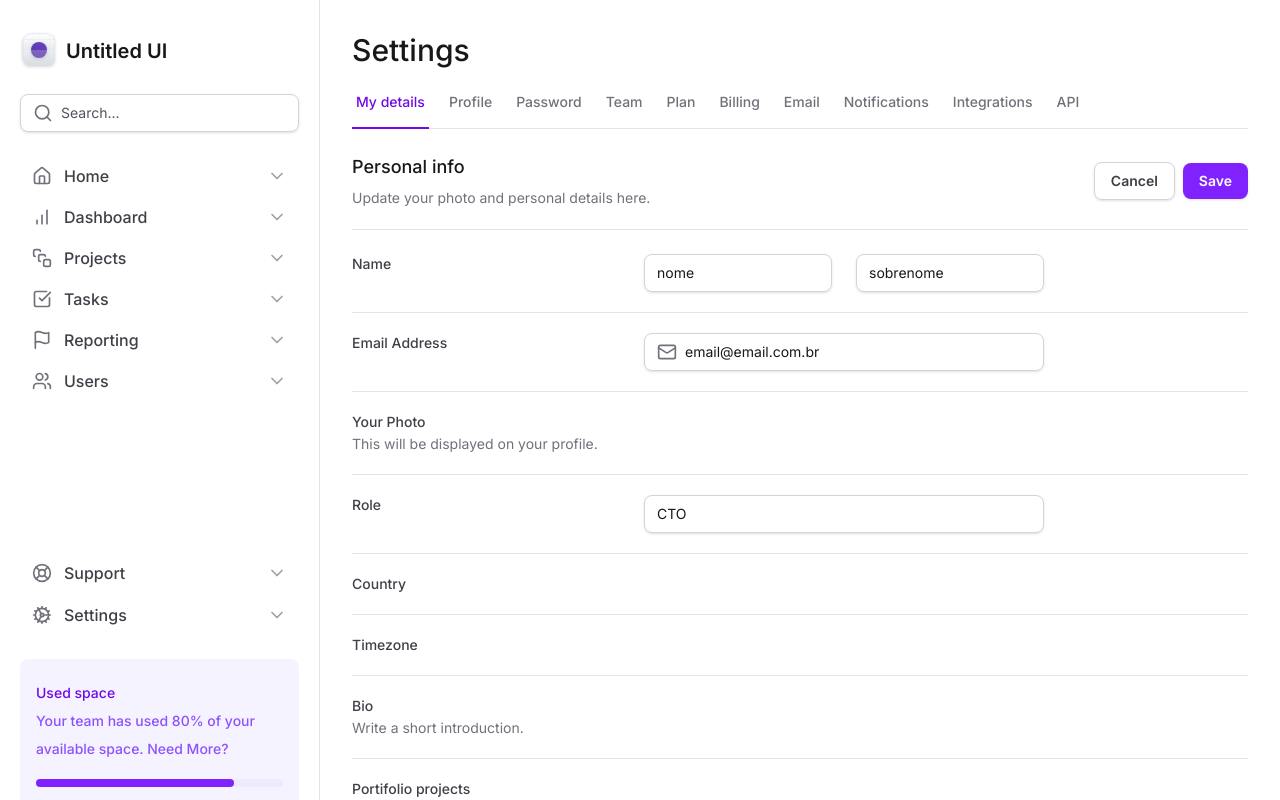
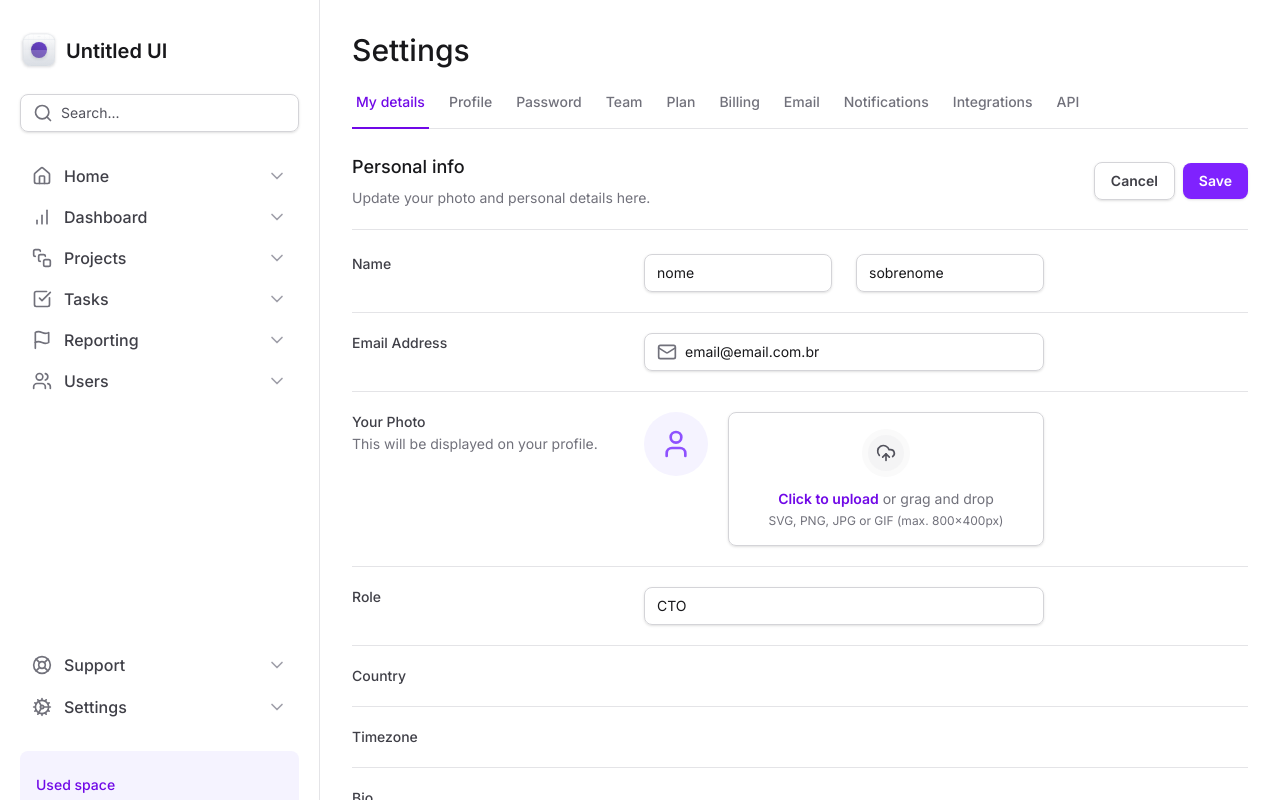
Before and after one commit to marlondenisck/masterizando-tailwind-nextjs, a Next.js app: page / in a window 1280 px wide. Shown: the top 800 px of the page. Built offline with nearby package versions, Linux system fonts and the light colour scheme.

Commit message:
Upload do Avatar

```diff
--- a/src/app/globals.css
+++ b/src/app/globals.css
@@ -5,4 +5,5 @@
   --grid-profile: max-content 1fr min-content;
   --max-width: 700px;
   --form: minmax(7.5rem, 17.5rem) minmax(25rem, 1fr) minmax(0, 15rem);
+  --color-violet-25: #fcfaff;
 }
--- a/src/app/page.tsx
+++ b/src/app/page.tsx
@@ -1,6 +1,6 @@
 import { SettingsTabs } from '@/components/Settings'
 import { Input } from '@/components/Input'
-import { Mail } from 'lucide-react'
+import { Mail, UploadCloud, User } from 'lucide-react'
 
 export default function Home() {
   return (
@@ -79,14 +79,41 @@
           {/* PHOTO */}
           <div className='grid grid-cols-(--form) gap-3 pb-5'>
             <label
-              htmlFor='photo'
-              className='text-sm font-medium text-zinc-700'
+              htmlFor='filePhoto'
+              className='cursor-pointer text-sm font-medium text-zinc-700'
             >
               Your Photo
               <span className='mt-0.5 block text-sm font-normal text-zinc-500'>
                 This will be displayed on your profile.
               </span>
             </label>
+
+            <div className='flex items-start gap-5'>
+              <div className='flex h-16 w-16 items-center justify-center rounded-full bg-violet-50'>
+                <User className='h-8 w-8 text-violet-500' />
+              </div>
+
+              <label
+                htmlFor='filePhoto'
+                className='group hover:bg-violet-25 flex flex-1 cursor-pointer flex-col items-center gap-3 rounded-lg border border-zinc-300 px-6 py-4 text-center text-zinc-500 shadow-sm hover:border-violet-200 hover:text-violet-500'
+              >
+                <div className='rounded-full border-6 border-zinc-50 bg-zinc-100 p-2 group-hover:border-violet-50 group-hover:bg-violet-100'>
+                  <UploadCloud className='h-5 w-5 text-zinc-600 group-hover:text-violet-600' />
+                </div>
+                <div className='flex flex-col items-center gap-1'>
+                  <span className='text-sm'>
+                    <span className='font-semibold text-violet-700'>
+                      Click to upload
+                    </span>{' '}
+                    or grag and drop
+                  </span>
+                  <span className='text-xs'>
+                    SVG, PNG, JPG or GIF (max. 800x400px)
+                  </span>
+                </div>
+              </label>
+              <input type='file' id='filePhoto' className='sr-only' />
+            </div>
           </div>
 
           {/* ROLE */}
```
